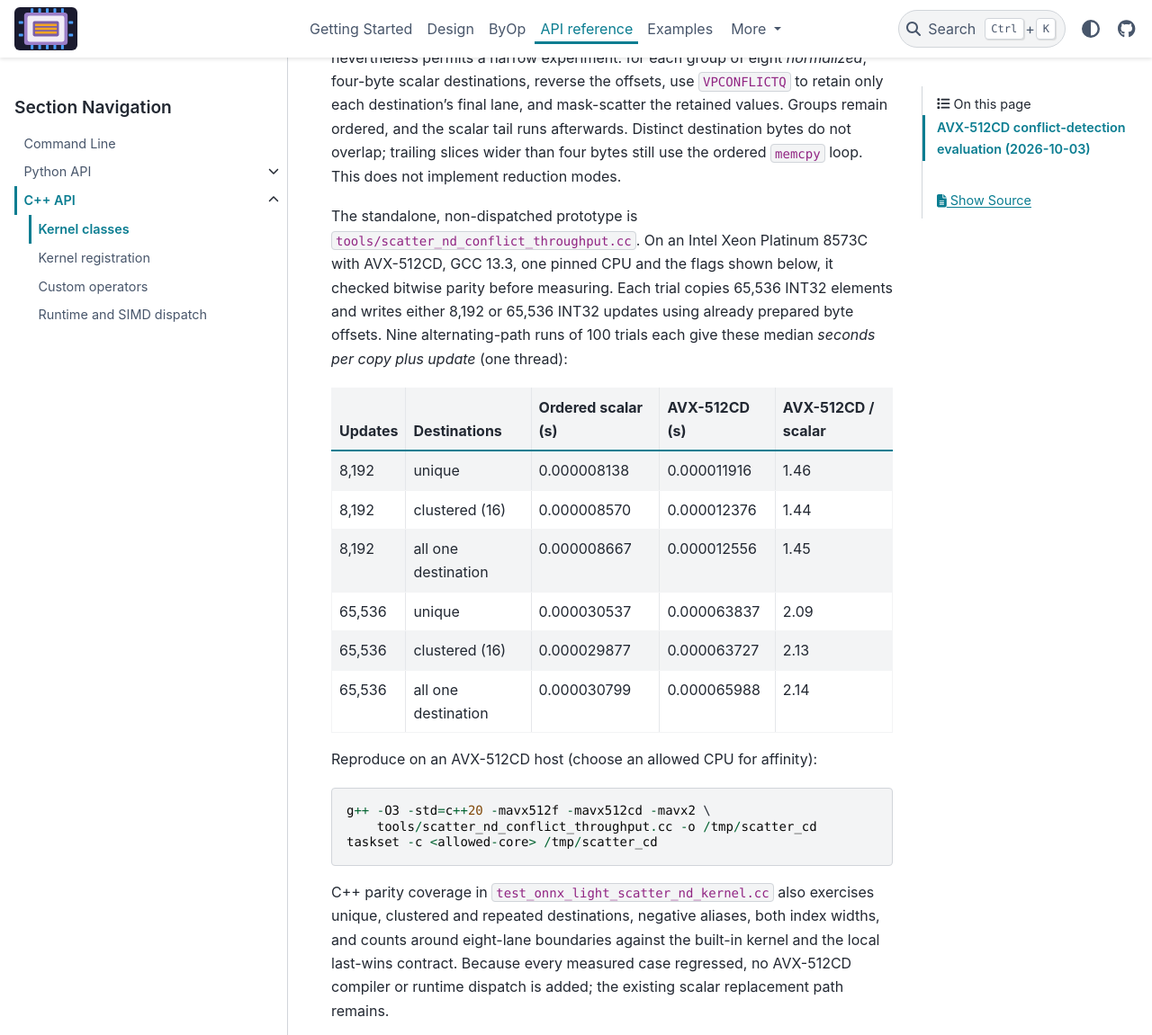
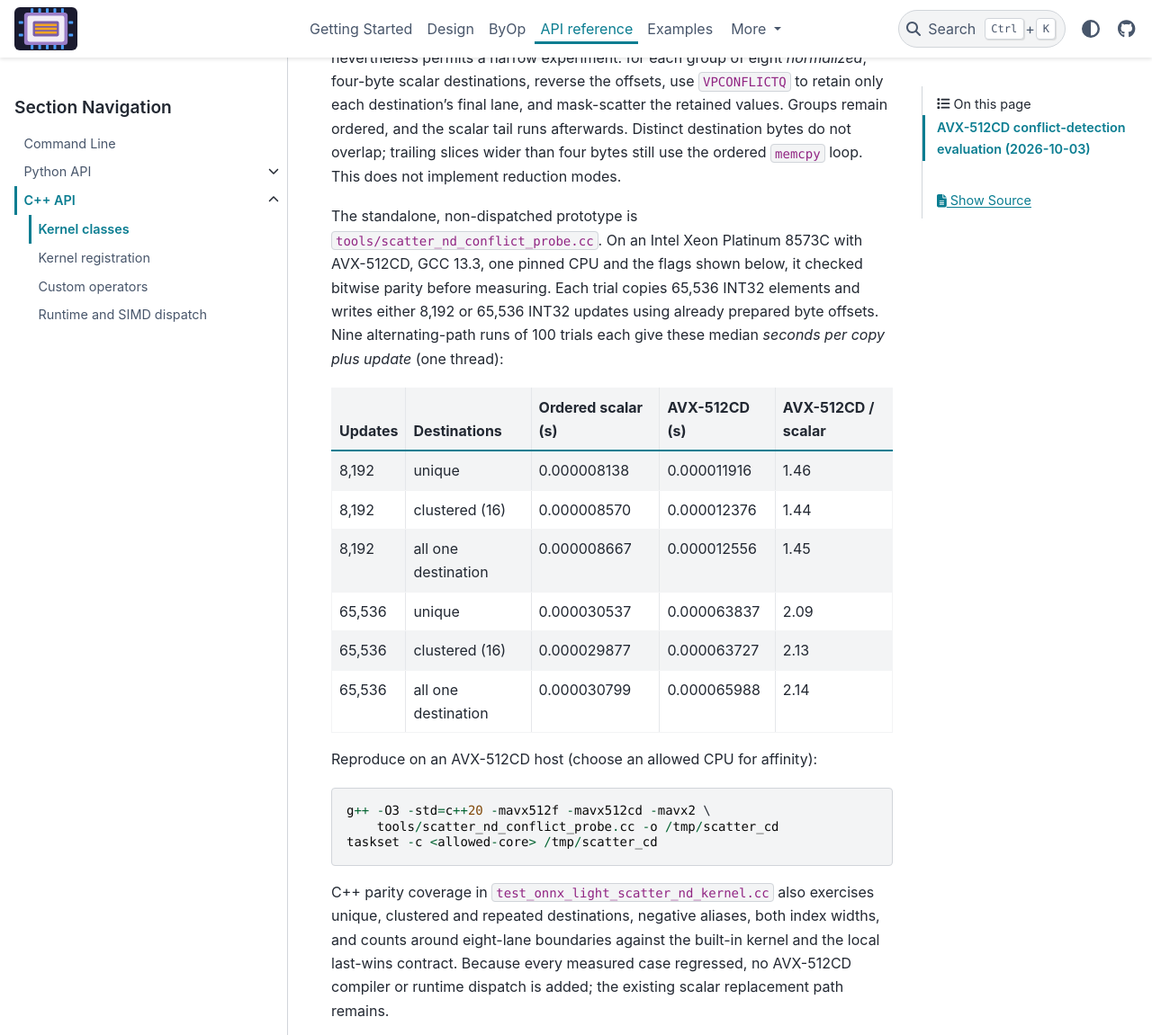
Before and after one commit to xadupre/onnx-light-cpu, a Sphinx documentation site: the page built from docs/api/cpp/kernels.rst, in a window 1280 px wide and 1400 px high, scrolled down 2647 px, cut to the strip 0-1151 px from the top of the window. Shown: the whole strip at 90% size. Built offline with Sphinx 7.4.7 and the PyData theme 0.15.4, drawn with Linux system fonts in a browser that asks for light colours; pages that are not in the unit, such as notebooks, are missing from menus.

Commit message:
Fix ScatterND conflict probe integration
Keep the manual AVX-512CD probe out of the opt-in benchmark glob and report its measured timings in the documented seconds unit.

Co-authored-by: Copilot <223556219+Copilot@users.noreply.github.com>

```diff
--- a/docs/api/cpp/kernels.rst
+++ b/docs/api/cpp/kernels.rst
@@ -111,7 +111,7 @@ not overlap; trailing slices wider than four bytes still use the ordered
 ``memcpy`` loop. This does not implement reduction modes.
 
 The standalone, non-dispatched prototype is
-``tools/scatter_nd_conflict_throughput.cc``. On an Intel Xeon Platinum 8573C
+``tools/scatter_nd_conflict_probe.cc``. On an Intel Xeon Platinum 8573C
 with AVX-512CD, GCC 13.3, one pinned CPU and the flags shown below, it
 checked bitwise parity before measuring. Each trial
 copies 65,536 INT32 elements and writes either 8,192 or 65,536 INT32 updates
@@ -160,7 +160,7 @@ trials each give these median *seconds per copy plus update* (one thread):
 Reproduce on an AVX-512CD host (choose an allowed CPU for affinity)::
 
    g++ -O3 -std=c++20 -mavx512f -mavx512cd -mavx2 \
-       tools/scatter_nd_conflict_throughput.cc -o /tmp/scatter_cd
+       tools/scatter_nd_conflict_probe.cc -o /tmp/scatter_cd
    taskset -c <allowed-core> /tmp/scatter_cd
 
 C++ parity coverage in
```
Also changed, not shown: 2 other files.
